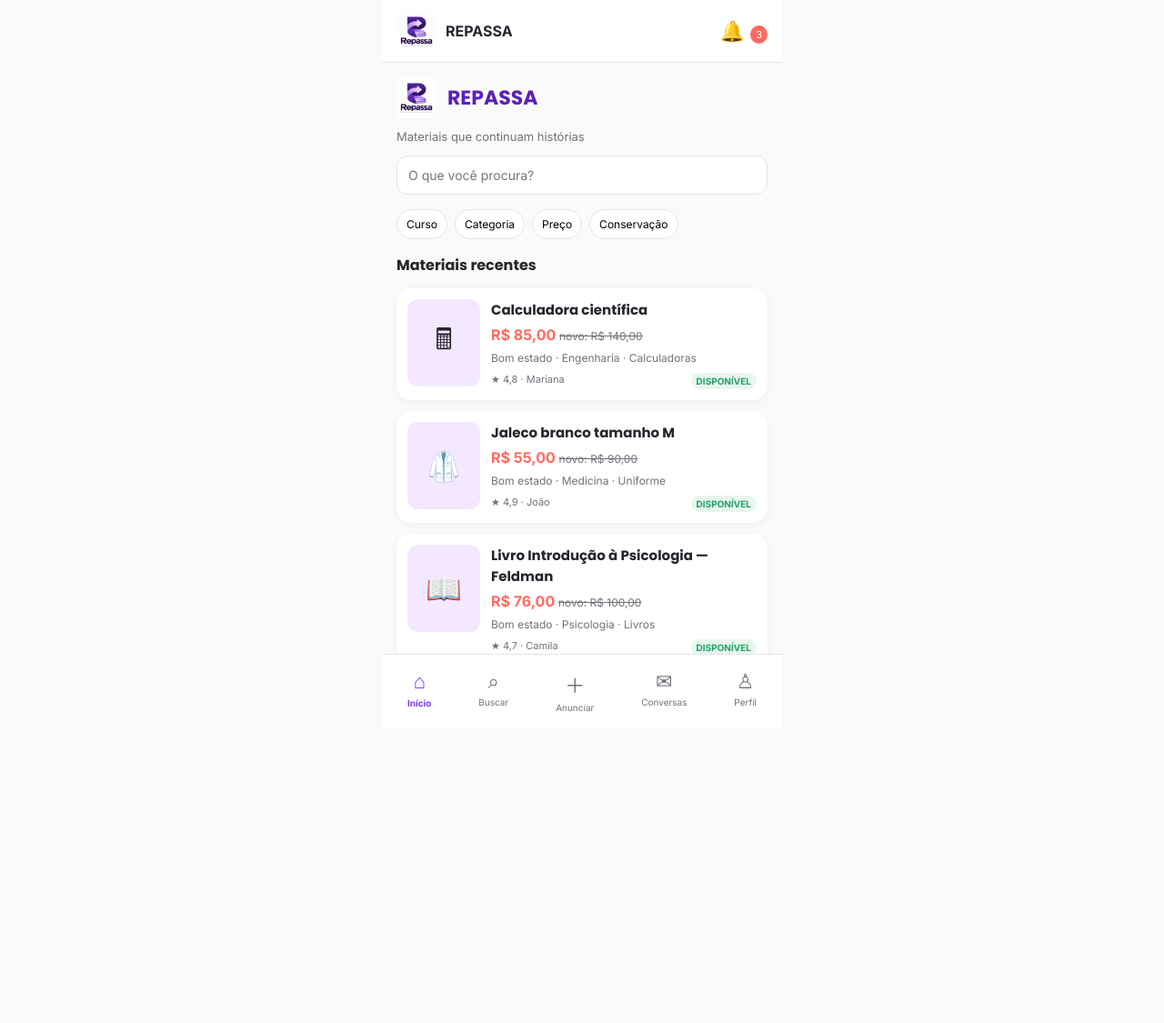
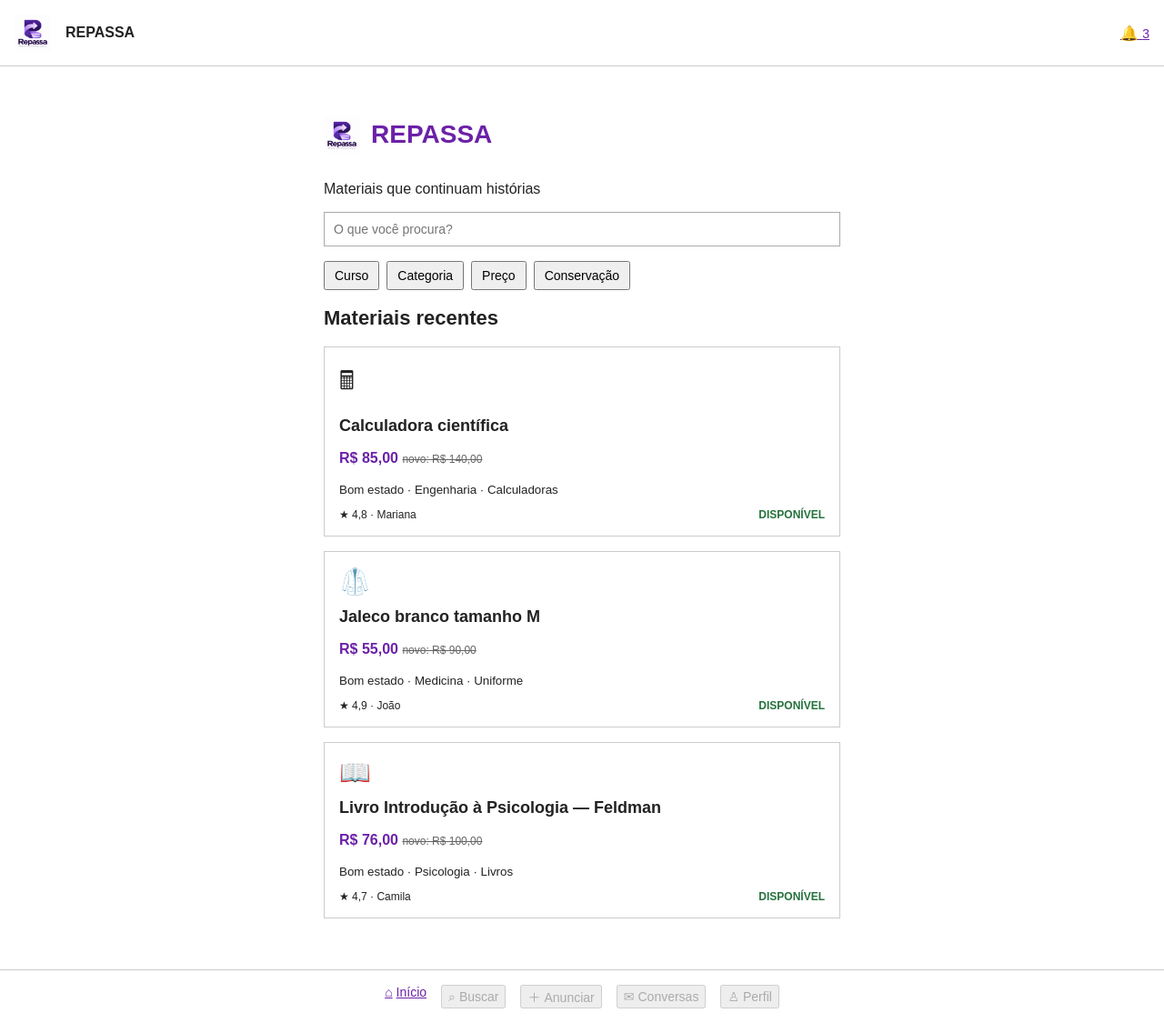
Before and after one commit to MariaEduardaPitta/ENG4021-33D-2026.2-repo, a Python web app: template SPRINT 4/Lucas-Lemos/templates/index.html in a window 1280 px wide. Shown: the whole page at 91% size. Before the commit the page ends 782 px from the top, so only its background shows below. Run offline with Jinja, Linux system fonts and the light colour scheme; the template is opened without the code that fills it, so the values that code supplies are empty.

Commit message:
Ajusta layout das telas

```diff
--- a/SPRINT 4/Lucas-Lemos/static/css/index.css
+++ b/SPRINT 4/Lucas-Lemos/static/css/index.css
@@ -1,30 +1,25 @@
 * { box-sizing: border-box; }
-body { margin: 0 auto; max-width: 440px; min-height: 100vh; font-family: Inter, Arial, sans-serif; color: #25252D; background: #FAFAF8; }
-h1, h2, h3 { font-family: Poppins, Arial, sans-serif; }
-a { color: #5B21B6; }
-button, input { font-family: inherit; }
-.menu-inferior { display: flex; justify-content: space-around; gap: 4px; padding: 12px 4px; background: white; border-top: 1px solid #E4E4E7; position: sticky; bottom: 0; }
-.menu-inferior a, .menu-inferior button { display: flex; flex-direction: column; align-items: center; gap: 4px; font-size: 10px; text-decoration: none; background: none; border: 0; padding: 4px; color: #71717A; }
-.menu-inferior a { color: #7C3AED; font-weight: bold; }
-.menu-inferior span { font-size: 22px; }header { display: flex; justify-content: center; align-items: center; gap: 10px; padding: 12px 16px; background: white; border-bottom: 1px solid #E4E4E7; }
-header a { margin-left: auto; text-decoration: none; font-size: 22px; }
-.logo { width: 44px; height: 44px; object-fit: contain; }
-.contador { font-size: 11px; background: #FF6B5E; color: white; padding: 3px 6px; border-radius: 50%; }
-main { padding: 16px; }
+body { margin: 0; font-family: Arial, sans-serif; color: #222; background: white; }
+a { color: #6b21a8; }
+button, input { font-family: Arial, sans-serif; font-size: 14px; }
+header { display: flex; align-items: center; gap: 16px; padding: 16px; border-bottom: 1px solid #ccc; }
+main { max-width: 600px; margin: 24px auto; padding: 16px; }
+h1 { font-size: 28px; color: #6b21a8; }
+h2 { font-size: 22px; }
+.menu-inferior { display: flex; flex-wrap: wrap; justify-content: center; gap: 16px; padding: 16px; border-top: 1px solid #ccc; }
+.menu-inferior a, .menu-inferior button { font-size: 14px; }
+.menu-inferior span { margin-right: 4px; }
+.logo { width: 40px; height: 40px; }
+header a { margin-left: auto; }
+.contador { font-size: 14px; }
 .marca { display: flex; align-items: center; gap: 12px; }
-h1 { margin: 0; font-size: 22px; color: #5B21B6; }
-main > p { font-size: 13px; color: #71717A; }
-input { width: 100%; padding: 12px; border: 1px solid #E4E4E7; border-radius: 12px; font-size: 14px; background: white; }
+input { width: 100%; padding: 10px; border: 1px solid #aaa; }
 .filtros { display: flex; flex-wrap: wrap; gap: 8px; margin: 16px 0; }
-.filtros button { padding: 8px 10px; border: 1px solid #E4E4E7; border-radius: 20px; background: white; font-size: 12px; }
-.materiais > h2 { font-size: 16px; }
-.lista-materiais { display: flex; flex-direction: column; gap: 12px; }
-.card { display: flex; gap: 12px; padding: 12px; border-radius: 16px; background: white; box-shadow: 0 2px 8px #25252D0F; }
-.material-icone { width: 80px; height: 96px; flex-shrink: 0; display: flex; justify-content: center; align-items: center; background: #F3E8FF; border-radius: 12px; font-size: 32px; }
-.material-info { flex: 1; min-width: 0; }
-.card h3 { font-size: 15px; margin: 0 0 6px; overflow-wrap: anywhere; }
-.preco { font-weight: bold; color: #FF6B5E; margin: 4px 0; font-size: 16px; }
-del { font-size: 12px; color: #71717A; font-weight: normal; }
-.card small { font-size: 12px; color: #71717A; }
-.rodape-card { display: flex; flex-wrap: wrap; justify-content: space-between; gap: 6px; margin-top: 8px; font-size: 11px; color: #71717A; }
-.disponivel { padding: 3px 6px; border-radius: 12px; background: #E7F7EE; color: #22A06B; font-size: 10px; }
+.filtros button { padding: 6px 10px; }
+.card { border: 1px solid #ccc; padding: 16px; margin-bottom: 16px; }
+.material-icone { font-size: 28px; }
+.card h3 { font-size: 18px; margin: 12px 0; }
+.preco { color: #6b21a8; font-weight: bold; }
+del { color: #666; font-size: 12px; font-weight: normal; }
+.rodape-card { display: flex; flex-wrap: wrap; justify-content: space-between; gap: 8px; margin-top: 12px; font-size: 12px; }
+.disponivel { color: #24723c; }
```
